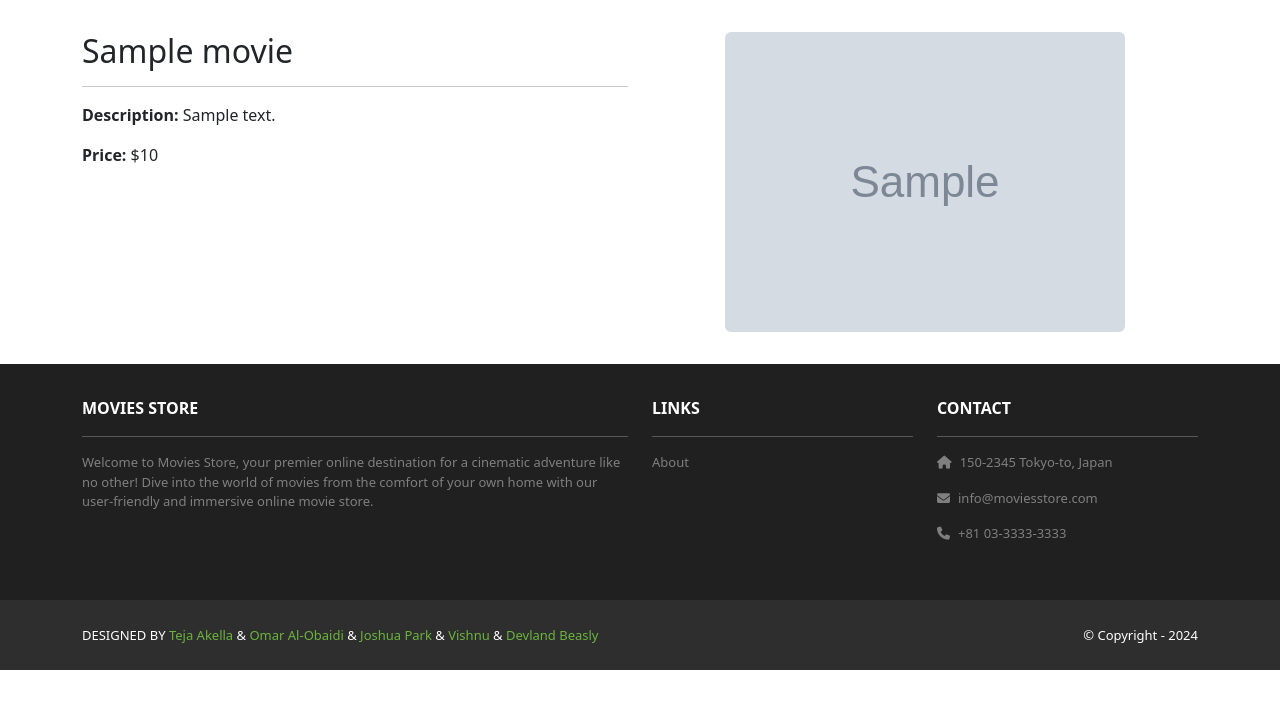
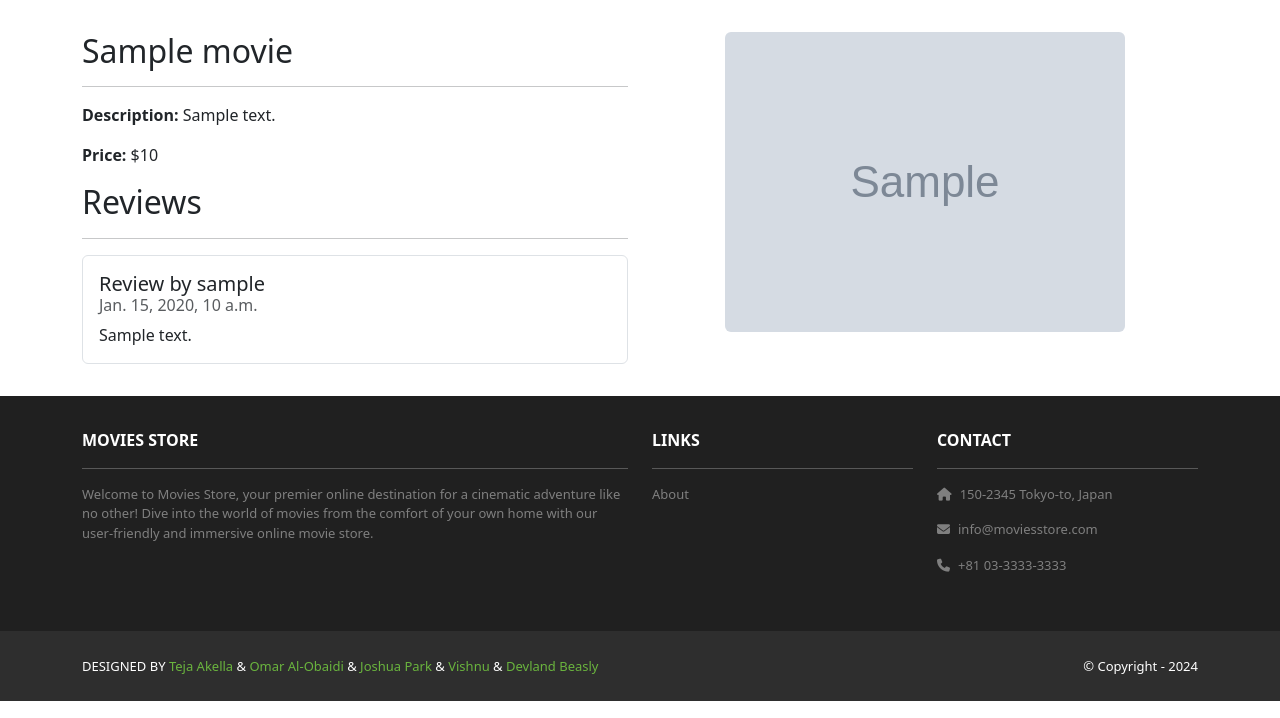
Before and after one commit to devlandb/movieStore, a Django app: template movies/templates/movies/show.html in a window 1280 px wide. Shown: the part 82-800 px from the top of the page. Run offline with Django 5.2, Linux system fonts and the light colour scheme; the template is opened without the code that fills it: most values are stand-ins (such as "Sample title", 1, 10 or a date in 2020); grey boxes marked "Sample" are stand-in pictures; some libraries are stand-ins or nearby versions.

Commit message:
finished reviews. Chapter 10

```diff
--- a/movies/templates/movies/show.html
+++ b/movies/templates/movies/show.html
@@ -6,12 +6,62 @@
             <div class="row mt-3">
                 <div class="col-md-6 mx-auto mb-3">
                     <h2>{{ template_data.movie.name }}</h2>
+                    <hr/>
+                    <p><b>Description:</b> {{ template_data.movie.description }}</p>
+                    <p><b>Price:</b> ${{ template_data.movie.price }}</p>
+                    <h2>Reviews</h2>
                     <hr />
-                    <p><b>Description:</b> {{template_data.movie.description}}</p>
-                    <p><b>Price:</b> ${{template_data.movie.price }}</p>
+                    <ul class="list-group">
+                      {% for review in template_data.reviews %}
+                      <li class="list-group-item pb-3 pt-3">
+                        <h5 class="card-title">
+                          Review by {{ review.user.username }}
+                        </h5>
+                        <h6 class="card-subtitle mb-2 text-muted">
+                          {{ review.date }}
+                        </h6>
+                        <p class="card-text">{{ review.comment }}</p>
+                      {% if user.is_authenticated and user == review.user %}
+                        <a class="btn btn-primary"
+                          href="{% url 'movies.edit_review' id=template_data.movie.id review_id=review.id %}">
+                            Edit
+                        </a>
+                          <a class="btn btn-danger" href="{% url 'movies.delete_review' id=template_data.movie.id review_id=review.id %}">
+                              Delete
+                          </a>
+                        {% endif %}
+                      </li>
+                      {% endfor %}
+                    </ul>
+                    {% if user.is_authenticated %}
+                        <div class="container mt-4">
+                            <div class="row justify-content-center">
+                                <div class="col-12">
+                                    <div class="card shadow p-3 mb-4 rounded">
+                                        <div class="card-body">
+                                            <b class="text-start">Create a review
+                                            </b><br/><br/>
+                                            <form method="POST" action="{% url 'movies.create_review' id=template_data.movie.id %}">
+                                                {% csrf_token %}
+                                                <p>
+                                                    <label for="comment">Comment:</label>
+                                                    <textarea name="comment" required class="form-control" id="comment"></textarea>
+                                                </p>
+                                                <div class="text-center">
+                                                    <button type="submit" class="btn bg-dark text-white">
+                                                        Add Review
+                                                    </button>
+                                                </div>
+                                            </form>
+                                        </div>
+                                    </div>
+                                </div>
+                            </div>
+                        </div>
+                    {% endif %}
                 </div>
                 <div class="col-md-6 mx-auto mb-3 text-center">
-                    <img src="{{ template_data.movie.image.url }}" class="rounded img-card-400" />
+                    <img src="{{ template_data.movie.image.url }}" class="rounded img-card-400"/>
                 </div>
             </div>
         </div>
--- a/movies/urls.py
+++ b/movies/urls.py
@@ -3,4 +3,7 @@ from . import views
 urlpatterns = [
     path('', views.index, name='movies.index'),
     path('<int:id>/', views.show, name='movies.show'),
+    path('<int:id>/review/create/', views.create_review, name='movies.create_review'),
+    path('<int:id>/review/<int:review_id>/edit/',views.edit_review, name='movies.edit_review'),
+    path('<int:id>/review/<int:review_id>/delete/', views.delete_review, name='movies.delete_review'),
 ]
```
Also changed, not shown: movies/templates/movies/edit_review.html (added, +26 -0 lines), db.sqlite3.
